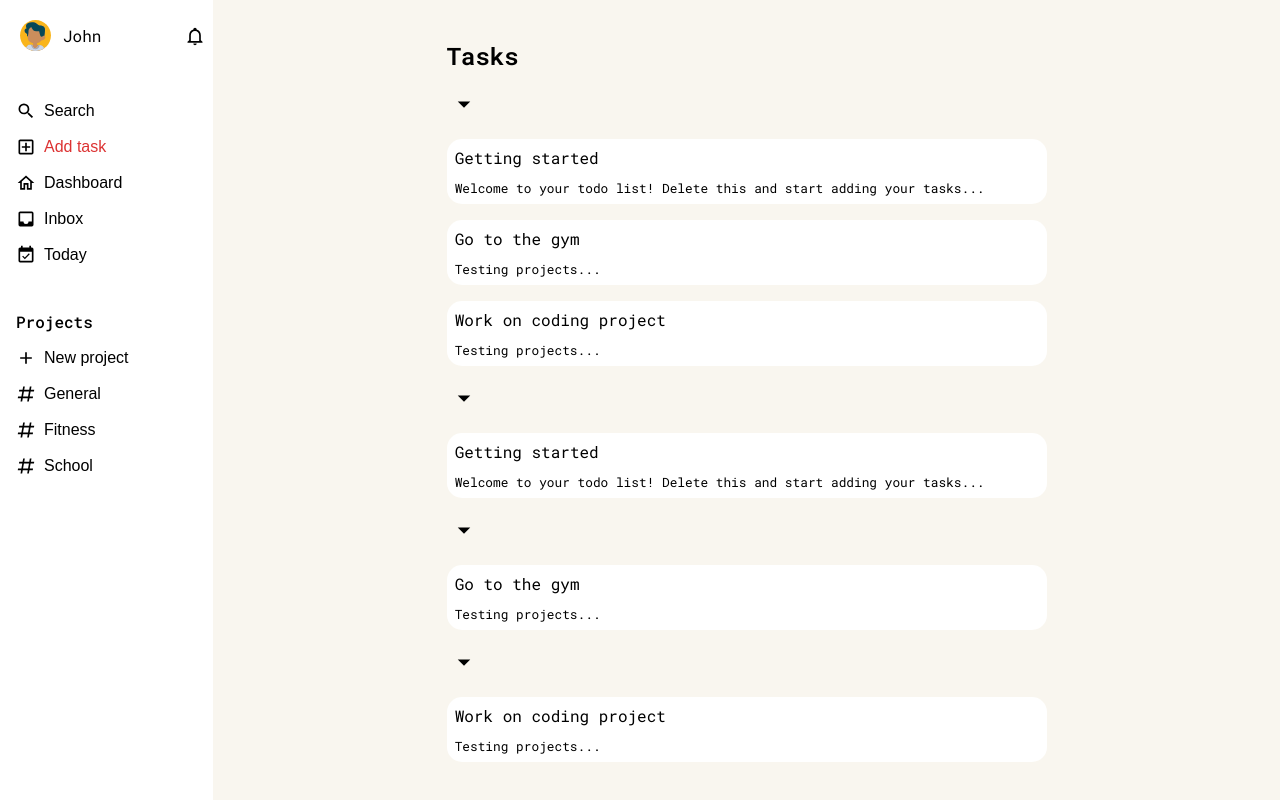
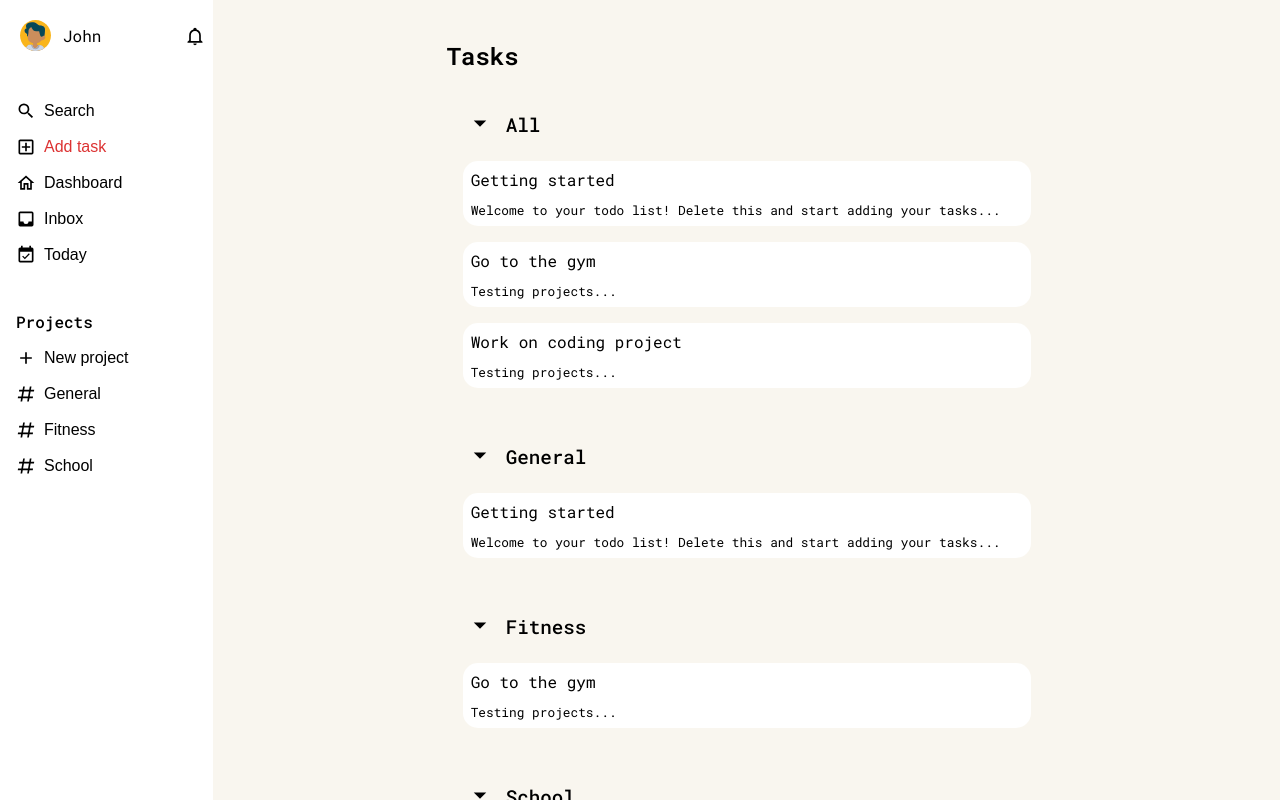
Before and after one commit to tjamescpp/todo-react-app, a React (Vite) app: page / in a window 1280 px wide. Built offline with nearby package versions, Linux system fonts and the light colour scheme.

Commit message:
Changed Project component props
Project component now takes in all of the tasks and filters them by the project name to get the tasks for the corresponding project.

```diff
--- a/src/App.css
+++ b/src/App.css
@@ -372,6 +372,7 @@ textarea {
     display: flex;
     flex-direction: column;
     gap: 16px;
+    padding: 16px;
 }
 
 .projectTitle {
--- a/src/App.jsx
+++ b/src/App.jsx
@@ -1,4 +1,5 @@
 import { useState } from 'react';
+import { TasksContext } from './components/tasksContext.js';
 import './App.css';
 import Button from './components/Button';
 import Content from './components/Content';
@@ -14,14 +15,6 @@ function App() {
     const [allTasks, setAllTasks] = useState(tasks);
 
     console.log(allTasks);
-
-    const generalProject = allTasks.filter(
-        (task) => task.project === 'General'
-    );
-    const fitnessProject = allTasks.filter(
-        (task) => task.project === 'Fitness'
-    );
-    const schoolProject = allTasks.filter((task) => task.project === 'School');
 
     return (
         <div id="container">
@@ -50,10 +43,22 @@ function App() {
             </Sidebar>
             <Content>
                 <ToDoList>
-                    <Project id="allProject" project={allTasks} />
-                    <Project id="generalProject" project={generalProject} />
-                    <Project id="fitnessProject" project={fitnessProject} />
-                    <Project id="schoolProject" project={schoolProject} />
+                    <Project id="allProject" name="All" tasks={allTasks} />
+                    <Project
+                        id="generalProject"
+                        name="General"
+                        tasks={allTasks}
+                    />
+                    <Project
+                        id="fitnessProject"
+                        name="Fitness"
+                        tasks={allTasks}
+                    />
+                    <Project
+                        id="schoolProject"
+                        name="School"
+                        tasks={allTasks}
+                    />
                 </ToDoList>
             </Content>
         </div>
--- a/src/components/Project.jsx
+++ b/src/components/Project.jsx
@@ -8,9 +8,9 @@ const icons = {
     collapse: '/icons/menu-right.svg',
 };
 
-function ProjectHeader({ id, projectName, iconSrc, onClick }) {
+function ProjectHeader({ projectName, iconSrc, onClick }) {
     return (
-        <div className="projectHeader" id={id}>
+        <div className="projectHeader">
             <Button className="listExpandCollapse" onClick={onClick}>
                 <Icon
                     className="contentIcons"
@@ -24,7 +24,7 @@ function ProjectHeader({ id, projectName, iconSrc, onClick }) {
     );
 }
 
-export default function Project({ id, project }) {
+export default function Project({ id, name, tasks }) {
     const [isExpanded, setIsExpanded] = useState(true);
 
     const handleExpand = () => {
@@ -34,15 +34,22 @@ export default function Project({ id, project }) {
     // convert to useEffect when the app is connected to a server
     const showTaskList = () => {
         if (isExpanded) {
-            return <TaskList tasks={project} id={'allList'} />;
+            return (
+                <TaskList
+                    tasks={
+                        name === 'All'
+                            ? tasks
+                            : tasks.filter((task) => task.project === name)
+                    }
+                />
+            );
         }
     };
 
     return (
         <div className="project" id={id}>
             <ProjectHeader
-                id={'allHeader'}
-                projectName={project.title}
+                projectName={name}
                 iconSrc={isExpanded ? icons.expand : icons.collapse}
                 onClick={handleExpand}
             />
--- a/src/components/Task.jsx
+++ b/src/components/Task.jsx
@@ -85,9 +85,9 @@ export default function Task({ task }) {
     );
 }
 
-export function TaskList({ tasks, id }) {
+export function TaskList({ tasks }) {
     return (
-        <ul className="taskList" id={id}>
+        <ul className="taskList">
             {tasks.map((task) => {
                 return (
                     <li key={task.id}>
--- /dev/null
+++ b/src/components/TasksContext.js
@@ -0,0 +1,4 @@
+import { createContext } from 'react';
+// import { tasks } from '../data';
+
+export const TasksContext = createContext(null);
--- a/src/components/ToDoList.jsx
+++ b/src/components/ToDoList.jsx
@@ -1,3 +1,5 @@
+// import { TasksContext } from "./tasksContext";
+
 export default function ToDoList({ children }) {
     return (
         <div id="toDoList">
```
